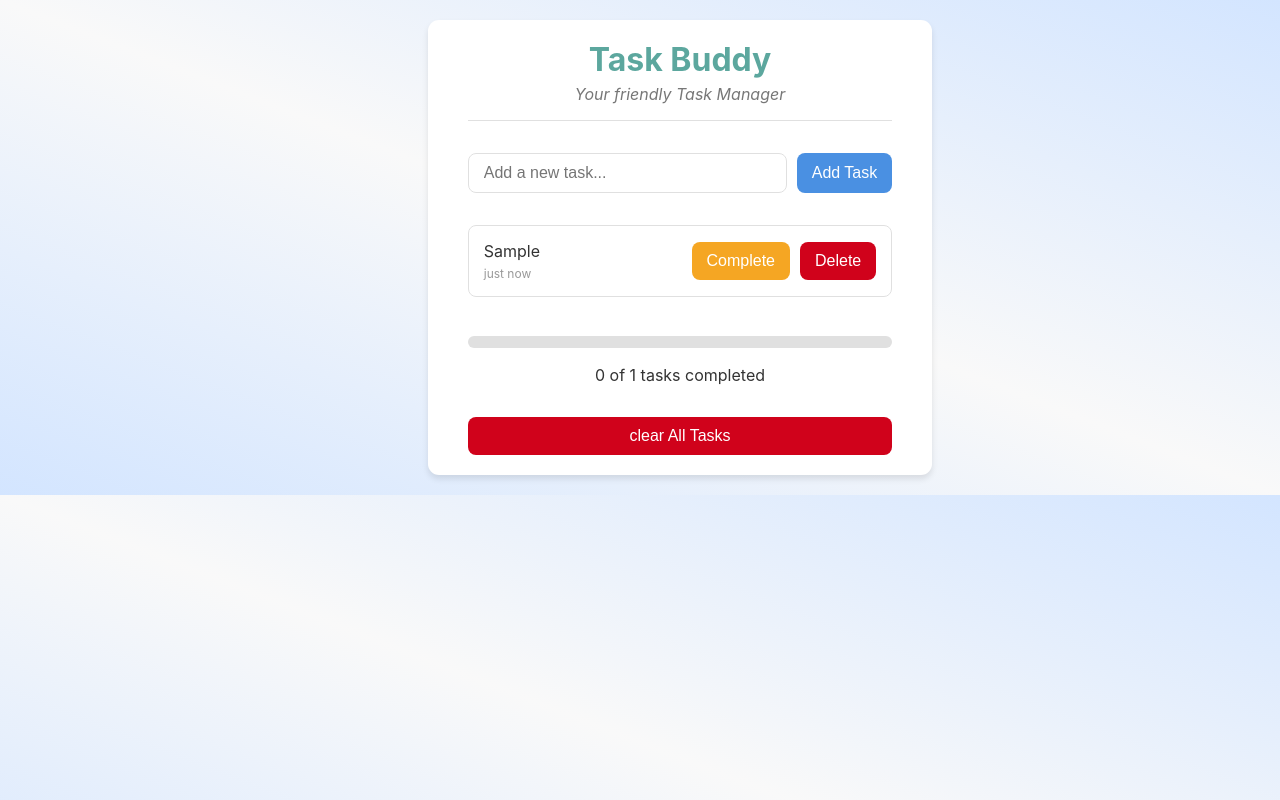
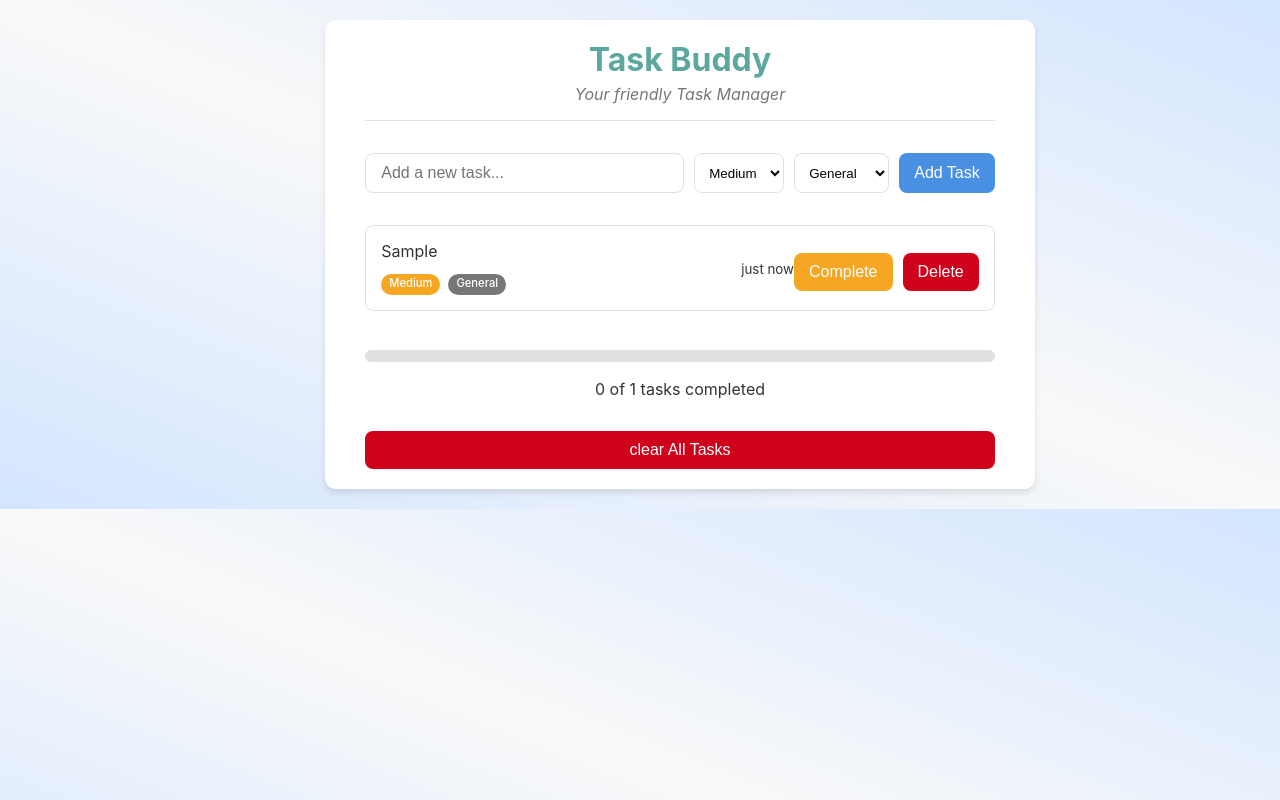
Before and after one commit to bikram73/Task_Buddy, a React app: page / in a window 1280 px wide. Both pictures are taken after typing "Sample" into the empty fields and a click on the button "Add Task". Built offline with nearby package versions, Linux system fonts and the light colour scheme; the HTML template or start-up script is replaced by a standard one.

Commit message:
first commit

```diff
--- a/src/Components/Taskform.jsx
+++ b/src/Components/Taskform.jsx
@@ -2,11 +2,20 @@ import React, { useState } from 'react';
 
 const Taskform = ({ addTask }) => {
   const [text, setText] = useState('');
+  const [priority, setPriority] = useState('Medium');
+  const [category, setCategory] = useState('General');
 
   const handleSubmit = (e) => {
     e.preventDefault(); // This line prevents the page from refreshing.
     if (!text.trim()) return;
-    addTask({ id: Date.now(), text, completed: false, createdAt: new Date().toISOString() });
+    addTask({
+      id: Date.now(),
+      text,
+      completed: false,
+      createdAt: new Date().toISOString(),
+      priority,
+      category,
+    });
     setText('');
   };
 
@@ -18,6 +27,19 @@ const Taskform = ({ addTask }) => {
         onChange={(e) => setText(e.target.value)}
         placeholder="Add a new task..."
       />
+      <div className="task-options">
+        <select value={priority} onChange={(e) => setPriority(e.target.value)}>
+          <option value="High">High</option>
+          <option value="Medium">Medium</option>
+          <option value="Low">Low</option>
+        </select>
+
+        <select value={category} onChange={(e) => setCategory(e.target.value)}>
+          <option value="General">General</option>
+          <option value="Work">Work</option>
+          <option value="Personal">Personal</option>
+        </select>
+      </div>
       <button type="submit">Add Task</button>
     </form>
   );
--- a/src/Components/Tasklist.jsx
+++ b/src/Components/Tasklist.jsx
@@ -43,6 +43,12 @@ const Tasklist = ({ tasks, onToggleTask, deleteTask, onEditTask }) => {
               <span onClick={() => onToggleTask(task.id)}>
                 {task.text}
               </span>
+              <div className="task-meta">
+                <span className={`task-badge priority-${task.priority?.toLowerCase()}`}>{task.priority}</span>
+                <span className="task-badge category">{task.category}</span>
+              </div>
+            </div>
+            <div className="task-details">
               <small className="task-timestamp">
                 {formatTimeAgo(task.createdAt)}
               </small>
--- a/src/Style.css
+++ b/src/Style.css
@@ -76,6 +76,17 @@ form input[type='text']:focus {
   box-shadow: 0 0 0 2px rgba(74, 144, 226, 0.2);
 }
 
+.task-options {
+  display: flex;
+  gap: 10px;
+}
+
+form select {
+  padding: 10px;
+  border: 1px solid var(--light-gray);
+  border-radius: var(--border-radius);
+  background-color: var(--white);
+}
 /* Task List */
 .task-list {
   list-style: none;
@@ -104,9 +115,13 @@ form input[type='text']:focus {
   flex-direction: column;
 }
 
-.task-item.completed span {
-    text-decoration: line-through;
-    color: #888;
+.task-item.completed {
+  opacity: 0.6;
+  background-color: #f8f8f8;
+}
+
+.task-item.completed .task-content span {
+  text-decoration: line-through;
 }
 
 .task-item span {
@@ -114,14 +129,38 @@ form input[type='text']:focus {
     padding-bottom: 5px;
 }
 
-.task-timestamp {
-  font-size: 0.75rem;
-  color: #999;
+.task-details {
+  text-align: right;
+  min-width: 120px;
 }
 
 .task-item .actions {
     display: flex;
     gap: 10px;
+    justify-content: flex-end;
+    margin-top: 8px;
+}
+
+.task-meta {
+  display: flex;
+  gap: 8px;
+  margin-top: 8px;
+}
+
+.task-badge {
+  font-size: 0.7rem;
+  padding: 2px 8px;
+  border-radius: 12px;
+  font-weight: 500;
+  color: var(--white);
+}
+
+.priority-high { background-color: #d0021b; }
+.priority-medium { background-color: #f5a623; }
+.priority-low { background-color: #4a90e2; }
+
+.category {
+  background-color: #777;
 }
 
 /* Progress Tracker */
```
